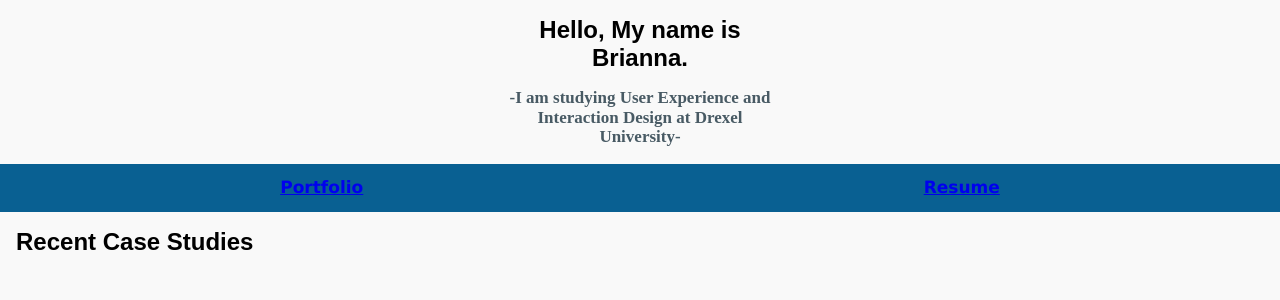
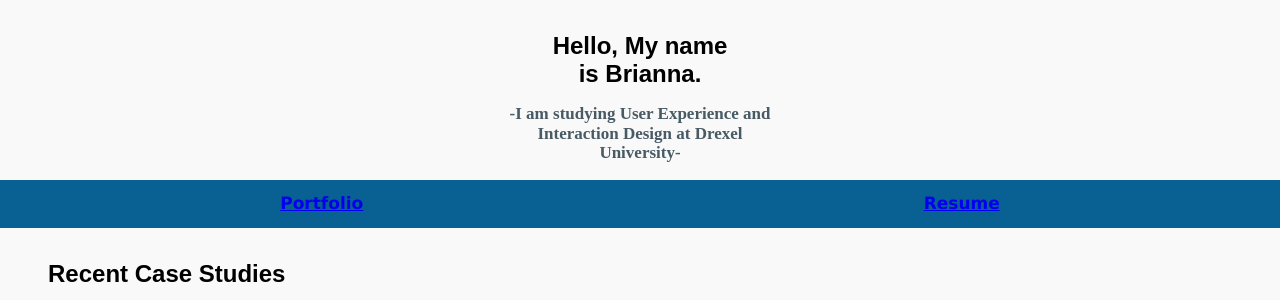
Before and after one commit to BriannaPresgraves/idm222-bmp89, a plain HTML site: page index.html in a window 1280 px wide. Shown: the top 300 px of the page. Drawn offline with Linux system fonts and the light colour scheme; a web font is replaced by a local one.

Commit message:
Update styles.css

```diff
--- a/css/styles.css
+++ b/css/styles.css
@@ -46,7 +46,8 @@ header {
 h1 {
     font-family: 'epilouge', sans-serif;
     font-size: 24px;
-    margin-inline: 1rem;
+    margin-inline: 3rem;
+    margin-top: 2rem;
     }
 
 h2 {
```
